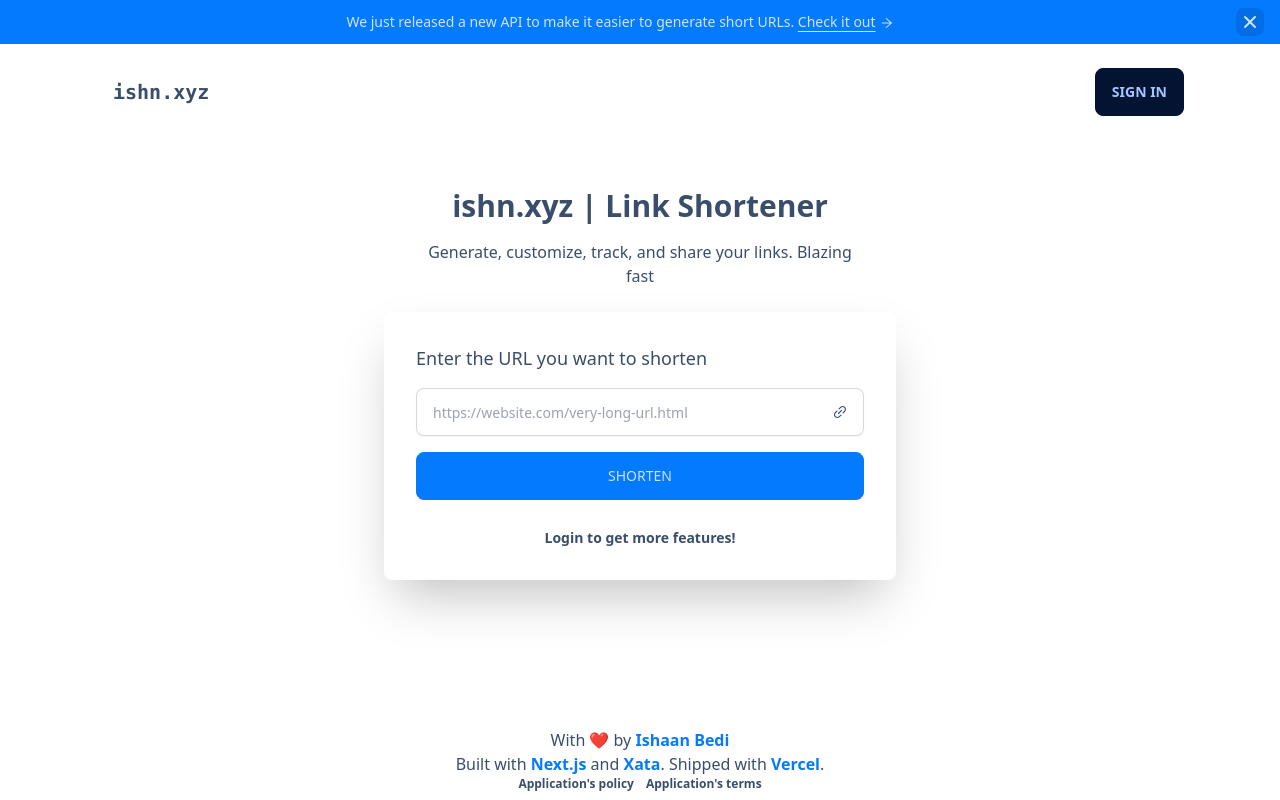
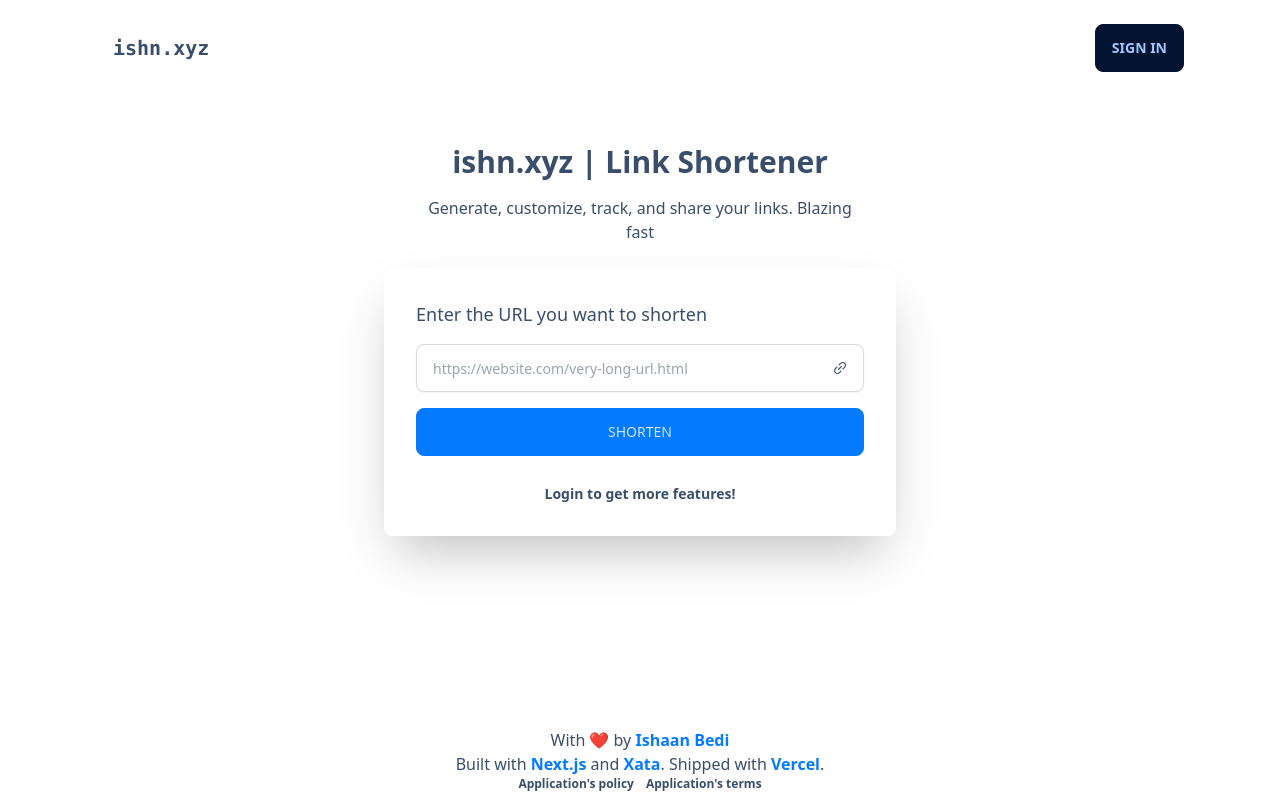
Before and after one commit to ishaanbedi/ishn.xyz, a Next.js app: page / in a window 1280 px wide. Built offline with nearby package versions, Linux system fonts and the light colour scheme; no server answers.

Commit message:
Remove API Ribbon

```diff
--- a/pages/index.js
+++ b/pages/index.js
@@ -7,7 +7,7 @@ const Home = () => {
   const { status } = useSession();
   return (
     <>
-      <Announcement className="hidden" />
+      {/* <Announcement/> */}
       {status === "loading" && <LoadingHero />}
       {status === "unauthenticated" && <NotLoggedIn />}
       {status === "authenticated" && <LoggedIn />}
```
